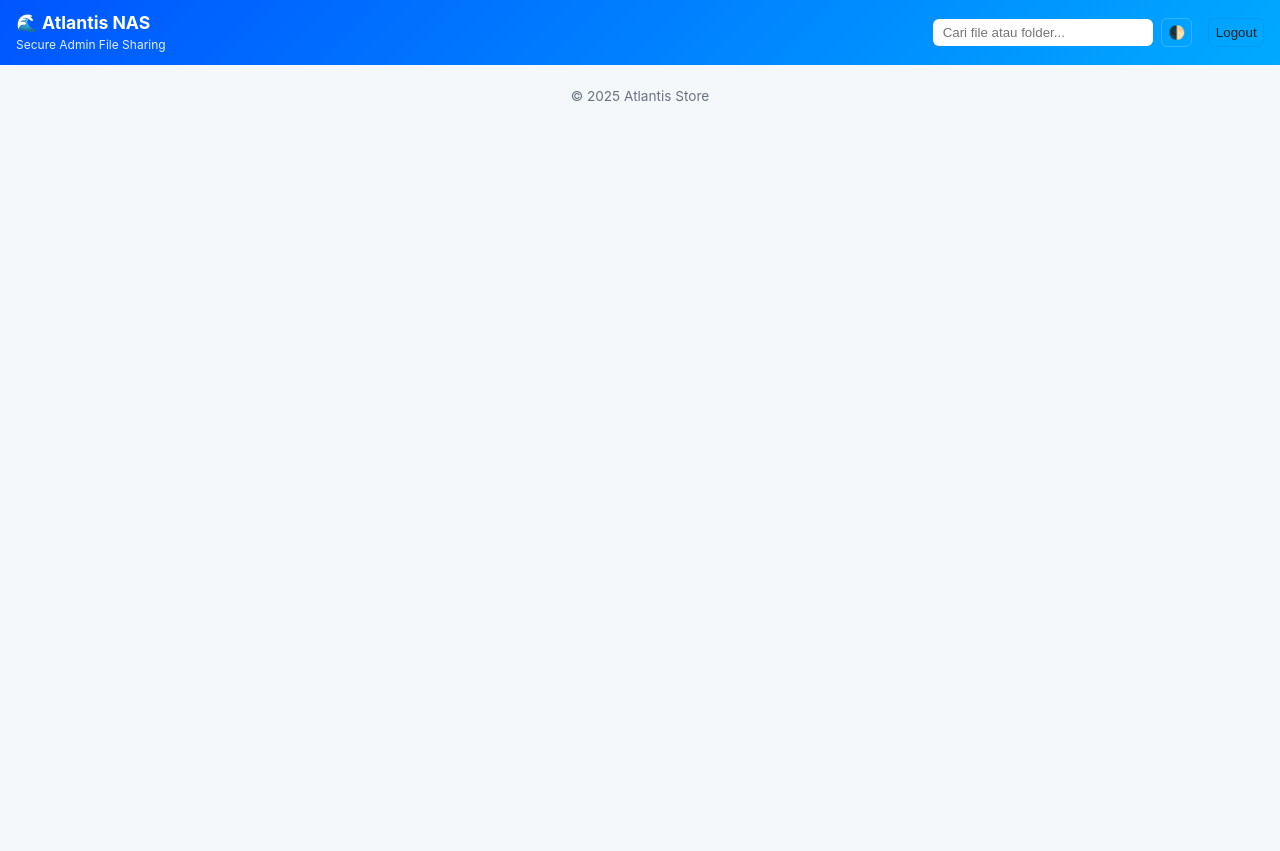
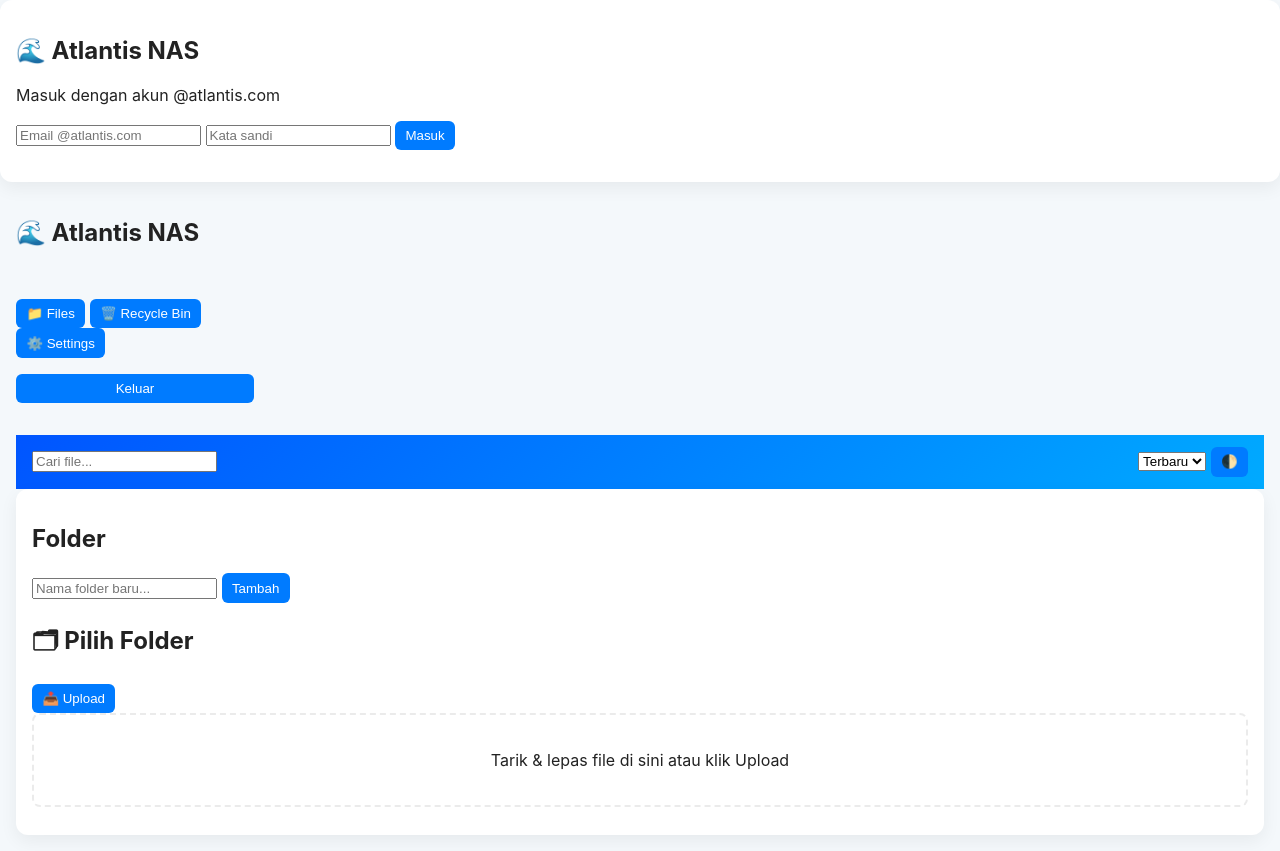
Before and after one commit to communityserviceri/sharing, a plain HTML site: page index.html in a window 1280 px wide. Before the commit the page ends 800 px from the top, so only its background shows below. Drawn offline with Linux system fonts and the light colour scheme; no server answers.

Commit message:
Update index.html

```diff
--- a/index.html
+++ b/index.html
@@ -3,96 +3,93 @@
 <head>
   <meta charset="UTF-8" />
   <meta name="viewport" content="width=device-width, initial-scale=1.0" />
-  <title>Atlantis NAS — Admin Panel</title>
+  <title>Atlantis NAS v2.0</title>
   <link rel="stylesheet" href="styles.css" />
 </head>
 <body>
-  <header class="topbar">
-    <div class="brand">
+  <!-- 🔒 Login -->
+  <section id="login-section" class="login-section">
+    <div class="login-card">
       <h1>🌊 Atlantis NAS</h1>
-      <small class="tagline">Secure Admin File Sharing</small>
+      <p>Masuk dengan akun @atlantis.com</p>
+      <form id="login-form">
+        <input id="login-email" type="email" placeholder="Email @atlantis.com" required />
+        <input id="login-password" type="password" placeholder="Kata sandi" required />
+        <button type="submit">Masuk</button>
+        <p id="login-error" class="error-text"></p>
+      </form>
     </div>
-    <div class="top-actions">
-      <input id="global-search" type="search" placeholder="Cari file atau folder..." aria-label="search"/>
-      <button id="toggle-theme" title="Toggle dark mode">🌓</button>
-      <span id="user-info-small"></span>
-      <button id="logout-btn" class="ghost">Logout</button>
-    </div>
-  </header>
+  </section>
 
-  <div class="container">
+  <!-- 🧭 Dashboard -->
+  <div class="app-container" id="app-section">
     <aside class="sidebar">
-      <section class="user-panel">
-        <p id="user-info"></p>
-      </section>
-
-      <nav class="nav">
-        <button id="btn-folders" class="active">Folder</button>
-        <button id="btn-recycle">Recycle Bin</button>
-        <button id="btn-settings">Settings</button>
+      <div class="logo">
+        <h2>🌊 Atlantis NAS</h2>
+      </div>
+      <div class="user-info" id="user-info"></div>
+      <nav>
+        <button id="tab-files" class="active">📁 Files</button>
+        <button id="tab-recycle">🗑️ Recycle Bin</button>
+        <button id="tab-settings">⚙️ Settings</button>
       </nav>
-
-      <section class="new-folder">
-        <form id="folder-form">
-          <input type="text" id="folder-name" placeholder="Nama folder baru..." required />
-          <button type="submit">Buat Folder</button>
-        </form>
-      </section>
+      <button id="logout-btn" class="logout-btn">Keluar</button>
     </aside>
 
     <main class="main">
-      <div class="toolbar">
-        <div class="breadcrumb" id="breadcrumb">All Folders</div>
-        <div class="actions">
-          <button id="upload-btn" disabled>📤 Upload</button>
-          <button id="bulk-delete" disabled title="Hapus terpilih">🗑️</button>
-          <button id="select-all">Pilih Semua</button>
-          <select id="sort-select" aria-label="Sort">
+      <header class="topbar">
+        <input type="search" id="global-search" placeholder="Cari file..." />
+        <div class="topbar-actions">
+          <select id="sort-select">
             <option value="createdAt">Terbaru</option>
             <option value="name">Nama</option>
             <option value="size">Ukuran</option>
           </select>
+          <button id="toggle-theme">🌓</button>
         </div>
-      </div>
+      </header>
 
-      <section class="folders" id="folders-section">
-        <h2>📁 Folder</h2>
-        <div id="folder-list" class="folder-grid"></div>
-      </section>
-
-      <section class="files" id="files-section">
-        <h2 id="folder-title">🗂 Pilih Folder</h2>
-
-        <div id="drop-area" class="drop-area">
-          <p>Tarik & lepaskan file di sini, atau klik Upload</p>
-          <input type="file" id="file-input" multiple hidden />
+      <section class="content">
+        <div id="folders-section">
+          <div class="section-header">
+            <h2>Folder</h2>
+            <form id="folder-form">
+              <input type="text" id="folder-name" placeholder="Nama folder baru..." required />
+              <button type="submit">Tambah</button>
+            </form>
+          </div>
+          <div id="folder-list" class="folder-grid"></div>
         </div>
 
-        <div id="file-controls" class="file-controls">
-          <span id="file-count"></span>
-          <span id="upload-status"></span>
+        <div id="files-section" class="hidden">
+          <div class="section-header">
+            <h2 id="folder-title">🗂 Pilih Folder</h2>
+            <div>
+              <button id="upload-btn" disabled>📤 Upload</button>
+              <input type="file" id="file-input" multiple hidden />
+            </div>
+          </div>
+
+          <div id="drop-area" class="drop-area">
+            <p>Tarik & lepas file di sini atau klik Upload</p>
+          </div>
+
+          <ul id="file-list" class="file-list"></ul>
         </div>
-
-        <ul id="file-list" class="file-list"></ul>
       </section>
     </main>
   </div>
 
-  <!-- Modal Preview -->
+  <!-- 🔍 Modal Preview -->
   <div id="preview-modal" class="modal" aria-hidden="true">
     <div class="modal-content">
-      <button class="close-modal" id="close-preview">✖</button>
+      <button id="close-preview" class="close-modal">✖</button>
       <div id="preview-body"></div>
-      <div class="modal-actions">
-        <a id="preview-download" href="#" target="_blank">Download</a>
-        <button id="copy-link">Copy Link</button>
-      </div>
+      <a id="preview-download" href="#" target="_blank">⬇️ Download</a>
     </div>
   </div>
 
-  <footer class="site-footer">
-    <p>© 2025 Atlantis Store</p>
-  </footer>
+  <div id="toast" class="toast"></div>
 
   <script type="module" src="app.js"></script>
 </body>
```
